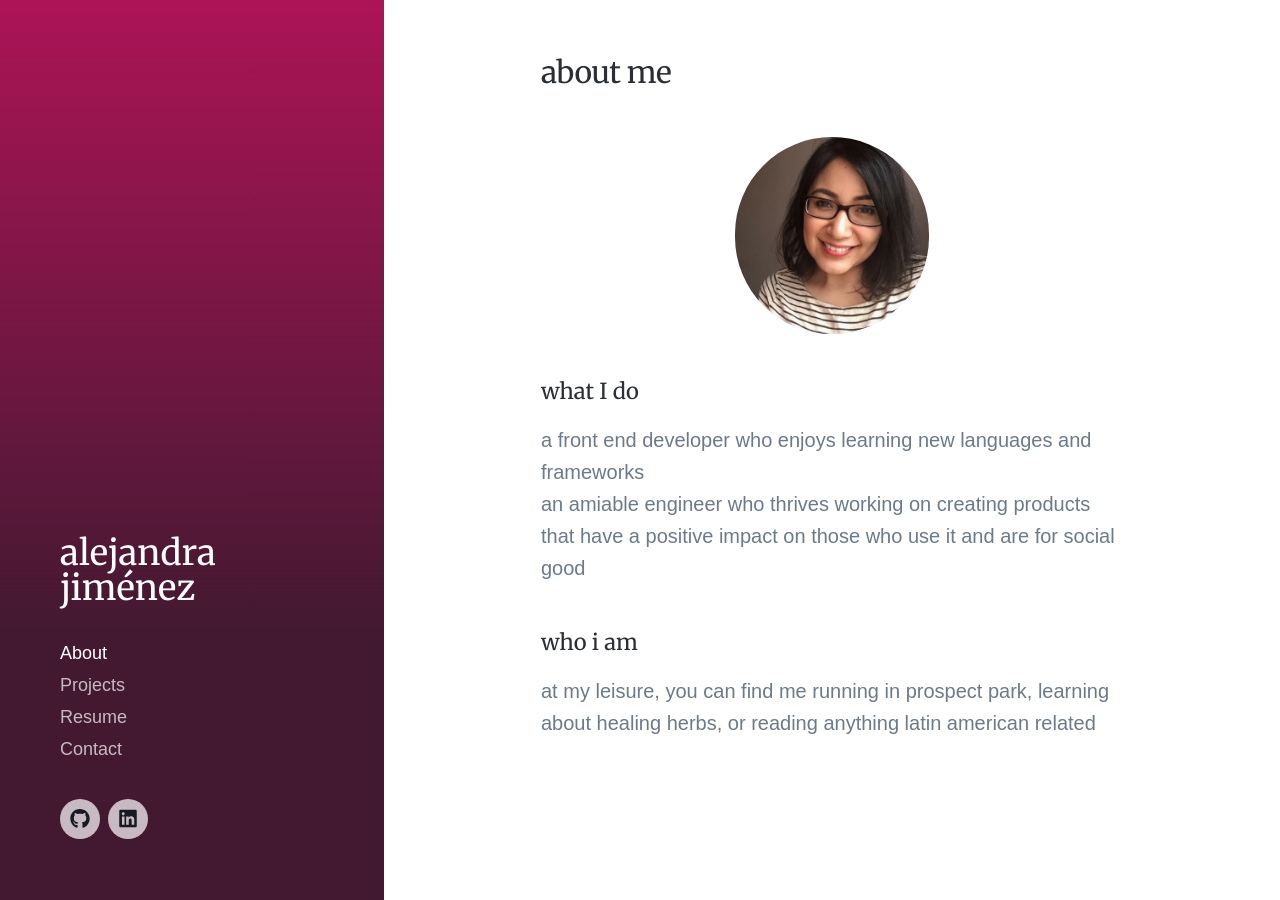
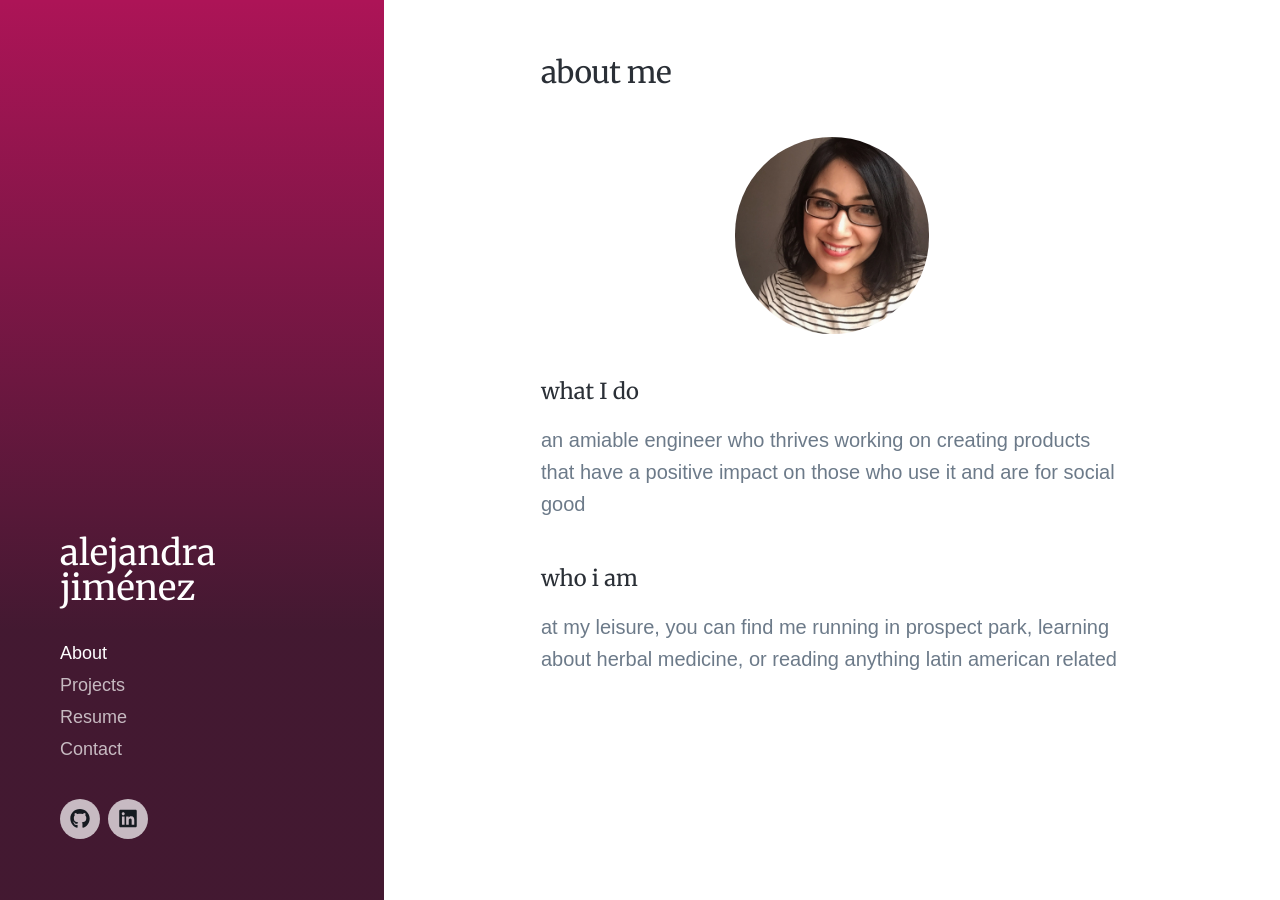
Before and after one commit to axjimenez89/alejandra, a Jekyll site: the page built from index.html, in a window 1280 px wide and 900 px high. Built offline with Jekyll 4.4.1, drawn with Linux system fonts in a browser that asks for light colours; nearby versions of some CDN libraries; some web fonts are replaced; the list of posts is cut into pages by our own code.

Commit message:
update aboutme

```diff
--- a/index.html
+++ b/index.html
@@ -10,14 +10,12 @@ featured_image: /images/demo/demo-portrait.jpg
 </div>
 <h4 class="title1">what I do</h4>
 <p class="about-me">
-  a front end developer who enjoys learning new languages and frameworks
-  <br />
   an amiable engineer who thrives working on creating products that have a
   positive impact on those who use it and are for social good
 </p>
 <br />
 <h4 class="title1">who i am</h4>
 <p class="about-me">
-  at my leisure, you can find me running in prospect park, learning about
-  healing herbs, or reading anything latin american related
+  at my leisure, you can find me running in prospect park, learning about herbal
+  medicine, or reading anything latin american related
 </p>
```
